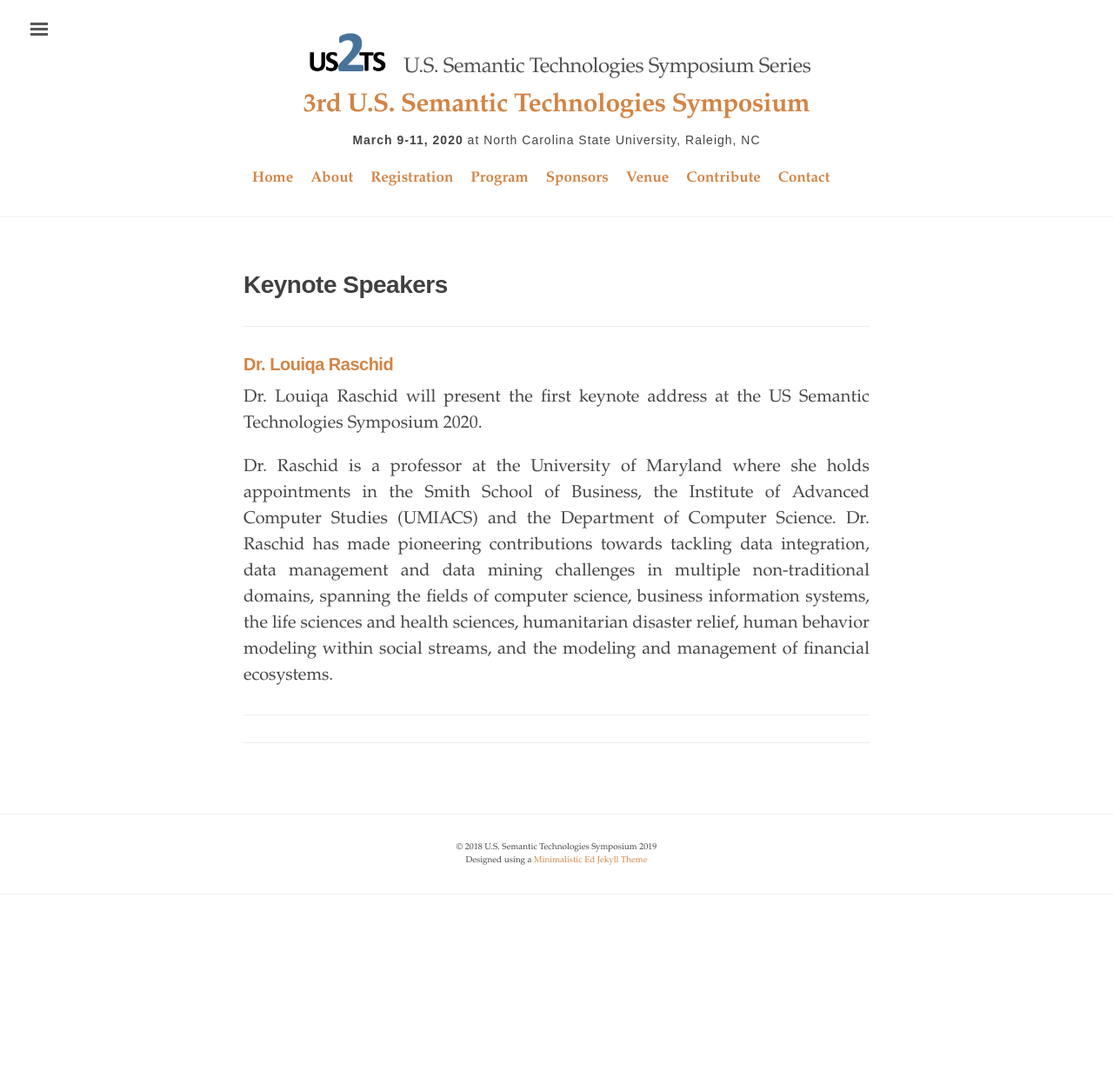
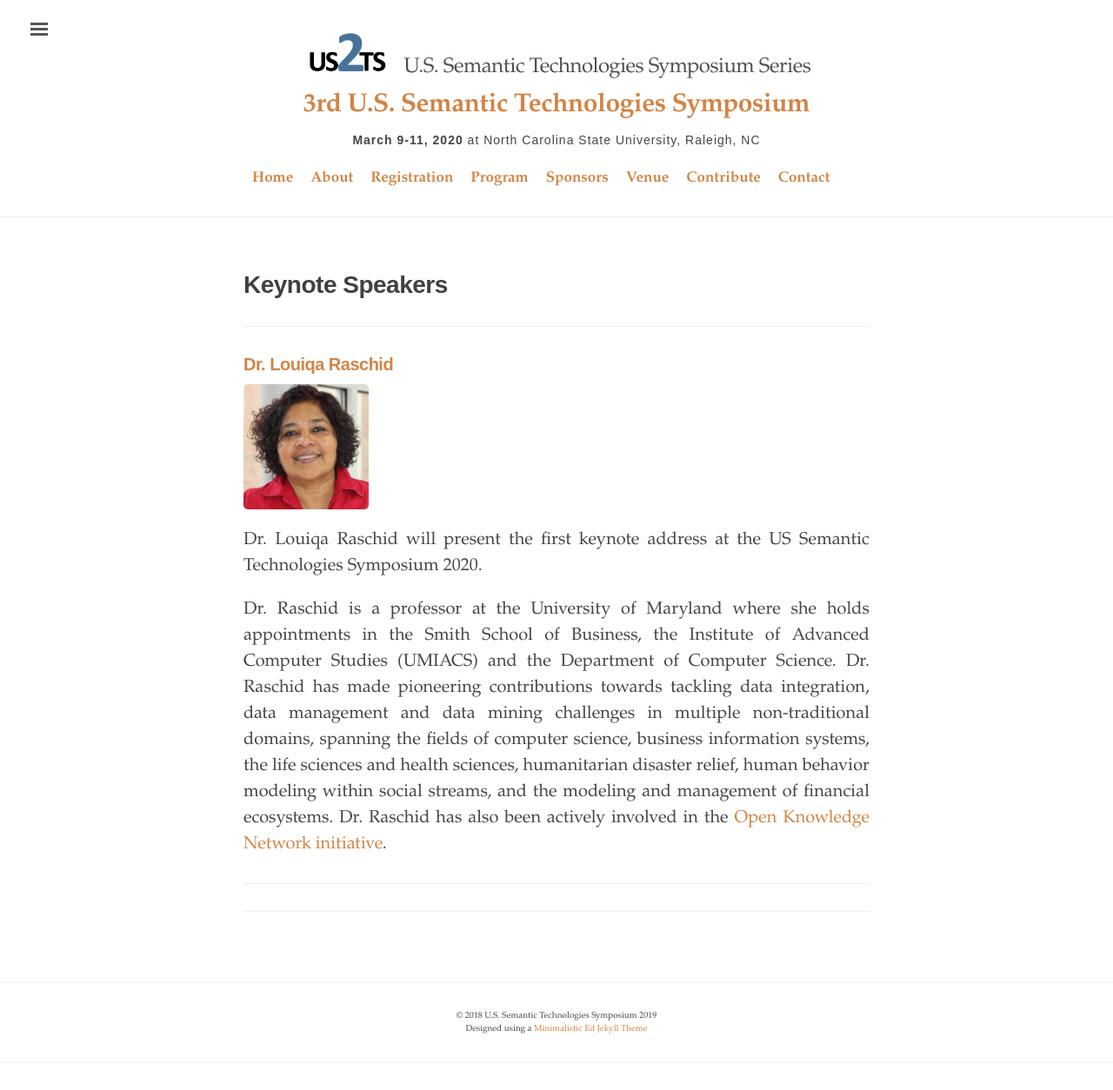
Before and after one commit to us2ts/us2ts.github.io, a Jekyll site: the page built from pages/keynotes.md, in a window 1280 px wide. Shown: the whole page at 87% size. Built offline with Jekyll 4.4.1, drawn with Linux system fonts in a browser that asks for light colours; comment, search, counter and statistics services are not loaded; before the commit the page ends 1060 px from its top, so only the background shows below that.

Commit message:
rearranging links

```diff
--- a/pages/keynotes.md
+++ b/pages/keynotes.md
@@ -14,6 +14,8 @@
 
 ### [**Dr. Louiqa Raschid**](http://users.umiacs.umd.edu/~louiqa/) {#raschid}
 
+[<img src="https://us2ts.org/images/raschid-louiqa.png" alt="Louiqa Raschid" width="20%">](http://users.umiacs.umd.edu/~louiqa/)
+
 Dr. Louiqa Raschid will present the first keynote address at the US Semantic Technologies Symposium 2020.
 
-Dr. Raschid is a professor at the University of Maryland where she holds appointments in the Smith School of Business, the Institute of Advanced Computer Studies (UMIACS) and the Department of Computer Science. Dr. Raschid has made pioneering contributions towards tackling data integration, data management and data mining challenges in multiple non-traditional domains, spanning the fields of computer science, business information systems, the life sciences and health sciences, humanitarian disaster relief, human behavior modeling within social streams, and the modeling and management of financial ecosystems.
+Dr. Raschid is a professor at the University of Maryland where she holds appointments in the Smith School of Business, the Institute of Advanced Computer Studies (UMIACS) and the Department of Computer Science. Dr. Raschid has made pioneering contributions towards tackling data integration, data management and data mining challenges in multiple non-traditional domains, spanning the fields of computer science, business information systems, the life sciences and health sciences, humanitarian disaster relief, human behavior modeling within social streams, and the modeling and management of financial ecosystems. Dr. Raschid has also been actively involved in the [Open Knowledge Network initiative](https://bakarinstitute.ucsf.edu/open-knowledge-network/).
```
Also changed, not shown: other parts of pages/keynotes.md (+1 -1 lines), pages/program.md (+1 -1 lines).
